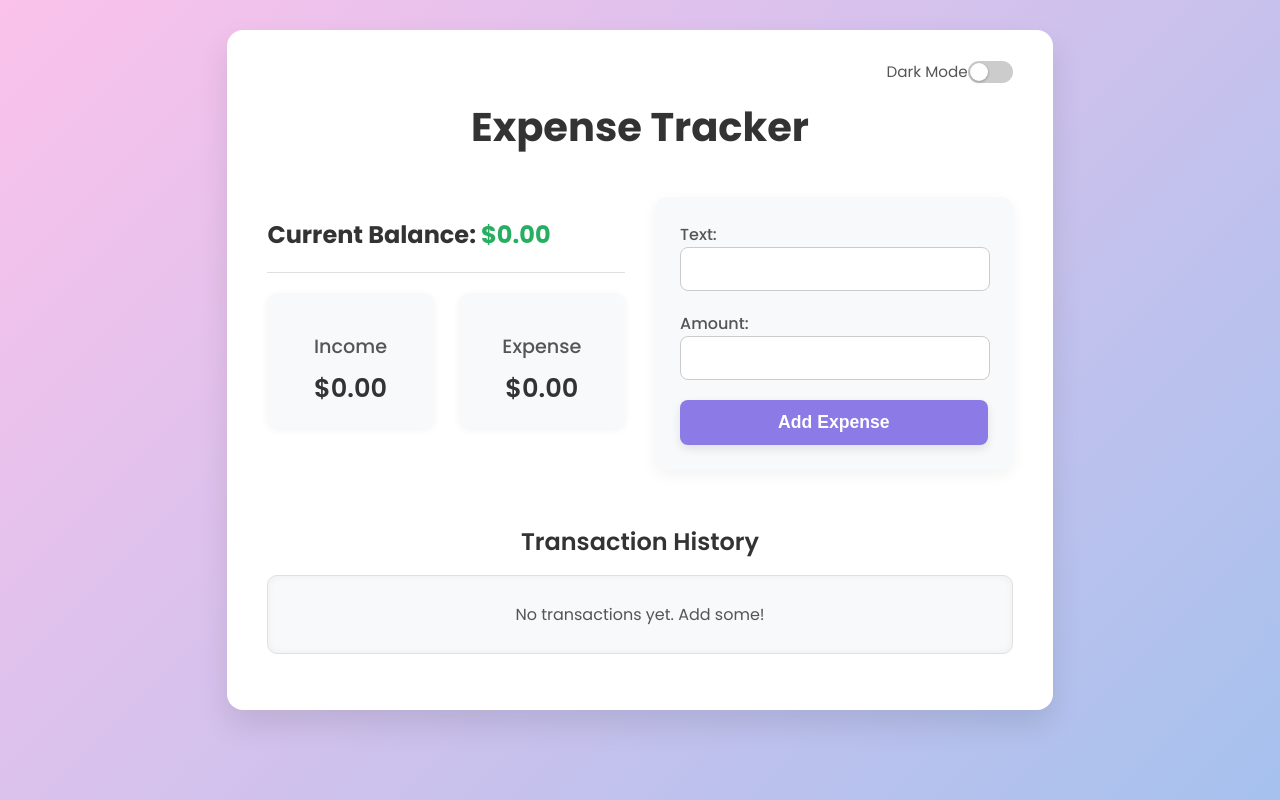
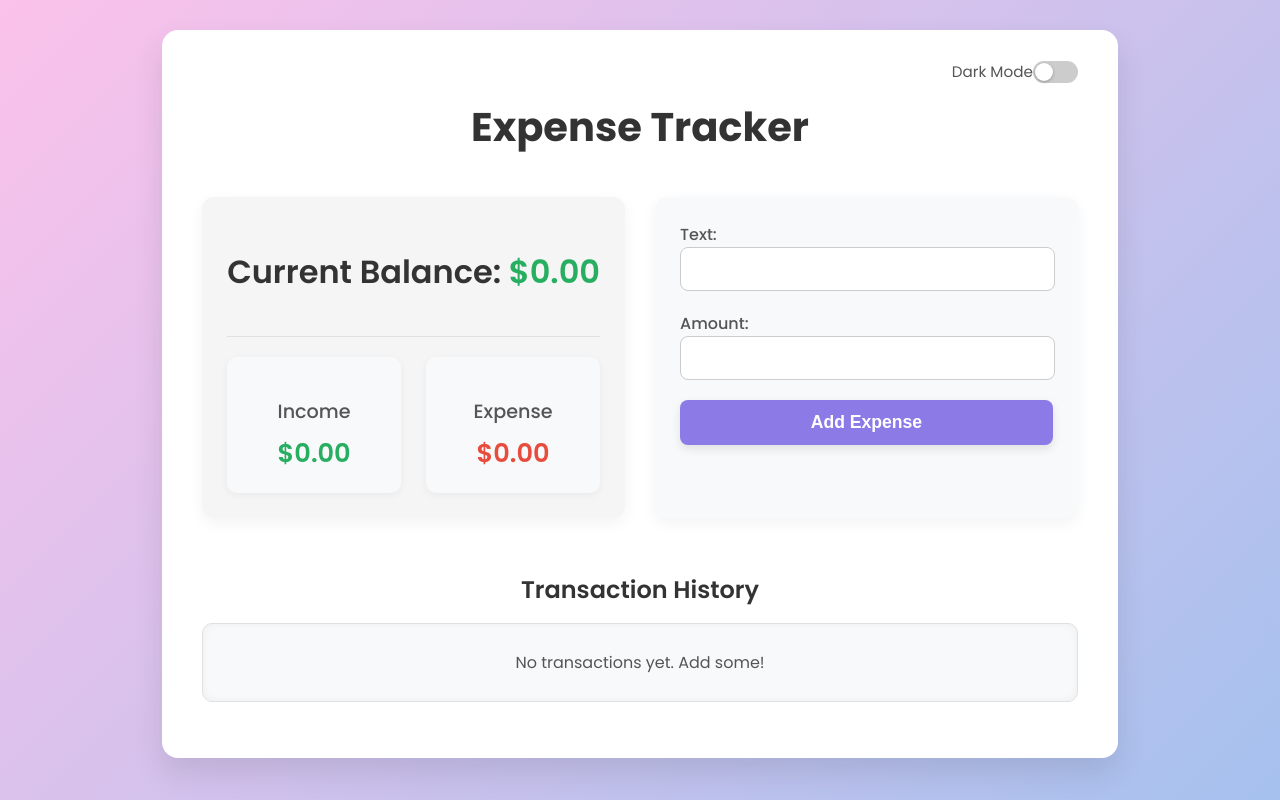
Before and after one commit to enoch2-hub/Expense_tracker, a React (Create React App) app: page / in a window 1280 px wide. Built offline with nearby package versions, Linux system fonts and the light colour scheme.

Commit message:
fix drk mode

```diff
--- a/src/components/ExpenseTracker.css
+++ b/src/components/ExpenseTracker.css
@@ -168,6 +168,13 @@ h1 {
     /* Slightly larger headings */
     margin-bottom: 8px;
     font-weight: 500;
+}
+
+.Income p {
+    color: var(--income-color);
+}
+.Expense p {
+    color: var(--expense-color);
 }
 
 .Income p,
--- a/src/components/ExpenseTracker.jsx
+++ b/src/components/ExpenseTracker.jsx
@@ -48,7 +48,7 @@ const ExpenseTracker = () => {
         </div>
         <h1>Expense Tracker</h1>
 
-        <div className="Balance">
+        <div className="Balance-Overview">
           <h2>
             Current Balance: <span style={{ color: balance >= 0 ? 'var(--income-color)' : 'var(--expense-color)' }}>${balance.toFixed(2)}</span>
           </h2>
```
